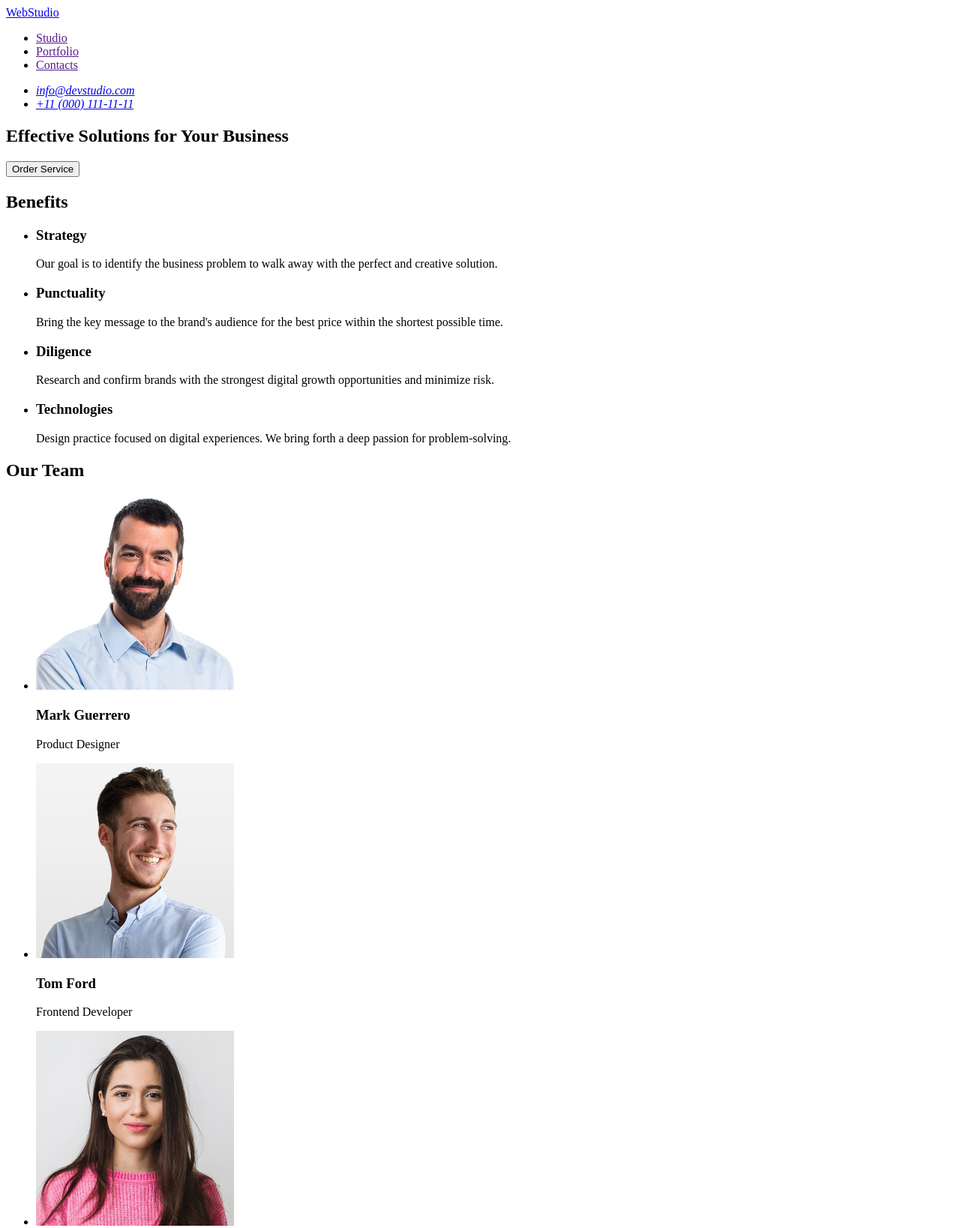
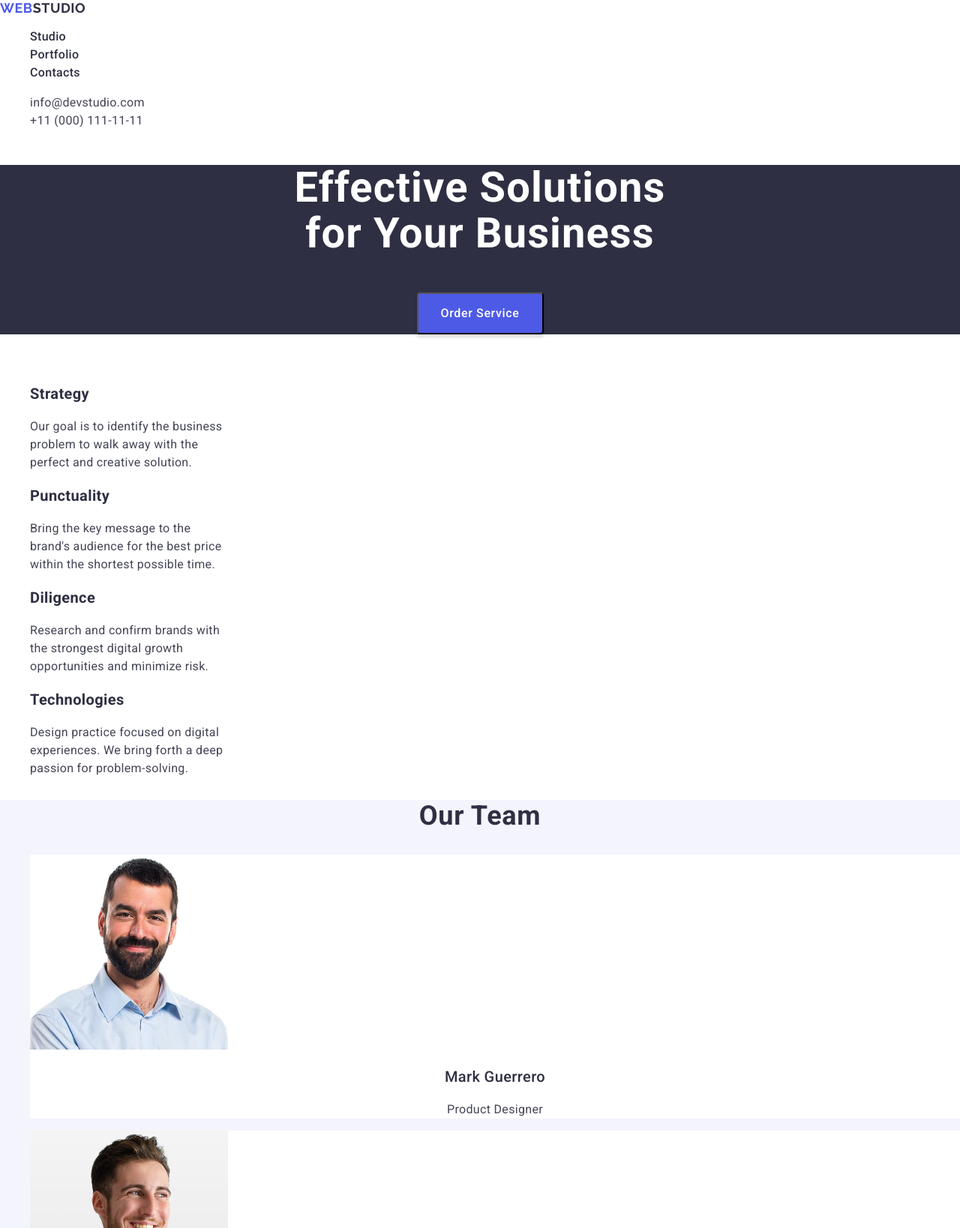
Before and after one commit to maksym-pidhornyi25/goit-markup-hw-02, a plain HTML site: page index.html in a window 1280 px wide. Shown: the top 1638 px of the page at 75% size. Drawn offline with nearby package versions, Linux system fonts and the light colour scheme.

Commit message:
add styles html

```diff
--- /dev/null
+++ b/css/styles.css
@@ -0,0 +1,189 @@
+body {
+  font-family: "Roboto", sans-serif;
+  color: #434455;
+  background-color: #fff;
+}
+
+ul,
+ol {
+  list-style-type: none;
+}
+
+a {
+  text-decoration: none;
+}
+
+.logo {
+  font-family: "Raleway", sans-serif;
+  font-weight: 700;
+  font-size: 18px;
+  line-height: 1.17;
+  letter-spacing: 0.03em;
+  text-transform: uppercase;
+  color: #4d5ae5;
+}
+
+.header-logo {
+  margin-right: 76px;
+}
+
+.header-logo .logo-part {
+  color: #2e2f42;
+}
+
+.nav-link {
+  font-weight: 500;
+  font-size: 16px;
+  line-height: 1.5;
+  letter-spacing: 0.02em;
+  color: #2e2f42;
+}
+
+.contacts {
+  font-style: normal;
+}
+
+.contacts-link {
+  font-size: 16px;
+  line-height: 1.5;
+  letter-spacing: 0.02em;
+  color: #434455;
+}
+
+.nav-link:hover,
+.nav-link:focus,
+.contacts-link:hover,
+.contacts-link:focus {
+  color: #404bbf;
+}
+
+.hero-banner,
+.page-footer {
+  background-color: #2e2f42;
+}
+
+.hero-banner {
+  text-align: center;
+}
+
+.page-title {
+  font-weight: 700;
+  font-size: 56px;
+  line-height: 1.1;
+  letter-spacing: 0.02em;
+  color: #fff;
+}
+
+.hero-banner-btn {
+  border-radius: 4px;
+  width: 169px;
+  height: 56px;
+  background-color: #4d5ae5;
+  font-weight: 500;
+  font-size: 16px;
+  line-height: 1.5;
+  letter-spacing: 0.04em;
+  color: #fff;
+  box-shadow: 0 4px 4px 0 rgba(0, 0, 0, 0.15);
+  cursor: pointer;
+}
+
+.hero-banner-btn:hover,
+.hero-banner-btn:focus {
+  background-color: #404bbf;
+}
+
+.benefits-title {
+  color: #fff;
+}
+
+.benefits-subtitle {
+  font-size: 20px;
+  line-height: 1.2;
+  letter-spacing: 0.02em;
+  color: #2e2f42;
+}
+
+.benefits-descr {
+  font-weight: 400;
+  font-size: 16px;
+  line-height: 1.5;
+  letter-spacing: 0.02em;
+  color: #434455;
+}
+
+.team-members {
+  background-color: #f4f4fd;
+}
+
+.team-members-title {
+  font-weight: 700;
+  font-size: 36px;
+  line-height: 1.2;
+  letter-spacing: 0.02em;
+  text-align: center;
+  color: #2e2f42;
+}
+
+.team-members-subtitle {
+  font-weight: 500;
+  font-size: 20px;
+  line-height: 1.2;
+  letter-spacing: 0.02em;
+  text-align: center;
+  color: #2e2f42;
+}
+
+.team-members-descr {
+  font-weight: 400;
+  font-size: 16px;
+  line-height: 1.5;
+  letter-spacing: 0.02em;
+  text-align: center;
+  color: #434455;
+}
+
+.team-members-list-item {
+  background-color: #fff;
+}
+
+.portfolio-title {
+  font-weight: 700;
+  font-size: 36px;
+  line-height: 1.2;
+  letter-spacing: 0.02em;
+  text-align: center;
+  color: #2e2f42;
+}
+
+.portfolio-card-title {
+  font-weight: 500;
+  font-size: 20px;
+  line-height: 1.2;
+  letter-spacing: 0.02em;
+  color: #2e2f42;
+}
+
+.portfolio-card-descr {
+  font-weight: 400;
+  font-size: 16px;
+  line-height: 1.5;
+  letter-spacing: 0.02em;
+  color: #434455;
+}
+
+.footer-logo {
+  margin-bottom: 16px;
+}
+
+.footer-logo .logo-part {
+  color: #f4f4fd;
+}
+
+.footer-descr {
+  font-weight: 400;
+  font-size: 16px;
+  line-height: 1.5;
+  letter-spacing: 0.02em;
+  color: #f4f4fd;
+}
--- a/index.html
+++ b/index.html
@@ -4,113 +4,219 @@
     <meta charset="UTF-8" />
     <meta name="viewport" content="width=device-width, initial-scale=1.0" />
     <title>Web Studio</title>
+    <link
+      rel="stylesheet"
+      href="https://cdnjs.cloudflare.com/ajax/libs/modern-normalize/3.0.1/modern-normalize.min.css"
+      integrity="sha512-q6WgHqiHlKyOqslT/lgBgodhd03Wp4BEqKeW6nNtlOY4quzyG3VoQKFrieaCeSnuVseNKRGpGeDU3qPmabCANg=="
+      crossorigin="anonymous"
+      referrerpolicy="no-referrer"
+    />
+    <link rel="preconnect" href="https://fonts.googleapis.com" />
+    <link rel="preconnect" href="https://fonts.gstatic.com" crossorigin />
+    <link
+      href="https://fonts.googleapis.com/css2?family=Raleway:wght@700&family=Roboto:wght@400;500;700&display=swap"
+      rel="stylesheet"
+    />
+    <link rel="stylesheet" href="./css/styles.css" />
   </head>
   <body>
-    <header>
-      <nav>
-        <a href="./index.html">WebStudio</a>
-        <ul>
-          <li><a href="">Studio</a></li>
-          <li><a href="">Portfolio</a></li>
-          <li><a href="">Contacts</a></li>
+    <header class="page-header">
+      <nav class="header-nav">
+        <a class="logo header-logo" href="./index.html"
+          >Web<span class="logo-part">Studio</span></a
+        >
+        <ul class="nav-list">
+          <li class="nav-item">
+            <a class="nav-link" href="./index.html">Studio</a>
+          </li>
+          <li class="nav-item"><a class="nav-link" href="">Portfolio</a></li>
+          <li class="nav-item"><a class="nav-link" href="">Contacts</a></li>
         </ul>
       </nav>
 
-      <address>
-        <ul>
-          <li><a href="mailto:info@devstudio.com">info@devstudio.com</a></li>
-          <li><a href="tel:+110001111111">+11 (000) 111-11-11</a></li>
+      <address class="contacts">
+        <ul class="contacts-list">
+          <li class="contacts-item">
+            <a class="contacts-link" href="mailto:info@devstudio.com"
+              >info@devstudio.com</a
+            >
+          </li>
+          <li class="contacts-item">
+            <a class="contacts-link" href="tel:+110001111111"
+              >+11 (000) 111-11-11</a
+            >
+          </li>
         </ul>
       </address>
     </header>
     <main>
-      <section id="hero-banner">
-        <h1>Effective Solutions for Your Business</h1>
-        <button type="button">Order Service</button>
+      <section class="hero-banner" id="hero-banner">
+        <h1 class="page-title">Effective Solutions<br />for Your Business</h1>
+        <button class="hero-banner-btn" type="button">Order Service</button>
       </section>
-      <section id="benefits">
-        <h2>Benefits</h2>
-        <ul>
-          <li>
-            <h3>Strategy</h3>
-            <p>
-              Our goal is to identify the business problem to walk away with the
+      <section class="benefits" id="benefits">
+        <h2 class="benefits-title">Benefits</h2>
+        <ul class="benefits-list">
+          <li class="benefits-list-item">
+            <h3 class="benefits-subtitle">Strategy</h3>
+            <p class="benefits-descr">
+              Our goal is to identify the business<br />problem to walk away
+              with the<br />
               perfect and creative solution.
             </p>
           </li>
-          <li>
-            <h3>Punctuality</h3>
-            <p>
-              Bring the key message to the brand's audience for the best price
+          <li class="benefits-list-item">
+            <h3 class="benefits-subtitle">Punctuality</h3>
+            <p class="benefits-descr">
+              Bring the key message to the<br />brand's audience for the best
+              price<br />
               within the shortest possible time.
             </p>
           </li>
-          <li>
-            <h3>Diligence</h3>
-            <p>
-              Research and confirm brands with the strongest digital growth
-              opportunities and minimize risk.
+          <li class="benefits-list-item">
+            <h3 class="benefits-subtitle">Diligence</h3>
+            <p class="benefits-descr">
+              Research and confirm brands with<br />the strongest digital
+              growth<br />opportunities and minimize risk.
             </p>
           </li>
-          <li>
-            <h3>Technologies</h3>
-            <p>
-              Design practice focused on digital experiences. We bring forth a
-              deep passion for problem-solving.
+          <li class="benefits-list-item">
+            <h3 class="benefits-subtitle">Technologies</h3>
+            <p class="benefits-descr">
+              Design practice focused on digital<br />experiences. We bring
+              forth a deep<br />passion for problem-solving.
             </p>
           </li>
         </ul>
       </section>
-      <section id="team-members">
-        <h2>Our Team</h2>
-        <ul>
-          <li>
+      <section class="team-members" id="team-members">
+        <h2 class="team-members-title">Our Team</h2>
+        <ul class="team-members-list">
+          <li class="team-members-list-item">
             <img
               src="./images/mark-guerrero.jpg"
               alt="First Member"
               width="264"
               height="260"
+              class="team-members-image"
             />
-            <h3>Mark Guerrero</h3>
-            <p>Product Designer</p>
+            <h3 class="team-members-subtitle">Mark Guerrero</h3>
+            <p class="team-members-descr">Product Designer</p>
           </li>
-          <li>
+          <li class="team-members-list-item">
             <img
               src="./images/tom-ford.jpg"
               alt="Second Member"
               width="264"
               height="260"
+              class="team-members-image"
             />
-            <h3>Tom Ford</h3>
-            <p>Frontend Developer</p>
+            <h3 class="team-members-subtitle">Tom Ford</h3>
+            <p class="team-members-descr">Frontend Developer</p>
           </li>
-          <li>
+          <li class="team-members-list-item">
             <img
               src="./images/camila-garcia.jpg"
               alt="Third Member"
               width="264"
               height="260"
+              class="team-members-image"
             />
-            <h3>Camila Garcia</h3>
-            <p>Marketing</p>
+            <h3 class="team-members-subtitle">Camila Garcia</h3>
+            <p class="team-members-descr">Marketing</p>
           </li>
-          <li>
+          <li class="team-members-list-item">
             <img
               src="./images/daniel-wilson.jpg"
               alt="The Fourth Member"
               width="264"
               height="260"
+              class="team-members-image"
             />
-            <h3>Daniel Wilson</h3>
-            <p>UI Designer</p>
+            <h3 class="team-members-subtitle">Daniel Wilson</h3>
+            <p class="team-members-descr">UI Designer</p>
+          </li>
+        </ul>
+      </section>
+      <section class="portfolio" id="portfolio">
+        <h2 class="portfolio-title">Our Portfolio</h2>
+        <ul class="portfolio-card-list">
+          <li class="portfolio-list-item">
+            <img
+              src="./images/banking-app.jpg"
+              alt="banking-app"
+              width="360"
+              height="300"
+              class="portfolio-card-image"
+            />
+            <h3 class="portfolio-card-title">Banking App</h3>
+            <p class="portfolio-card-descr">App</p>
+          </li>
+          <li class="portfolio-list-item">
+            <img
+              src="./images/cashlees-payment.jpg"
+              alt="cashlees-payment"
+              width="360"
+              height="300"
+              class="portfolio-card-image"
+            />
+            <h3 class="portfolio-card-title">Cashless Payment</h3>
+            <p class="portfolio-card-descr">Marketing</p>
+          </li>
+          <li class="portfolio-list-item">
+            <img
+              src="./images/meditation-app.jpg"
+              alt="meditation-app"
+              width="360"
+              height="300"
+              class="portfolio-card-image"
+            />
+            <h3 class="portfolio-card-title">Meditation App</h3>
+            <p class="portfolio-card-descr">App</p>
+          </li>
+          <li class="portfolio-list-item">
+            <img
+              src="./images/taxi-service.jpg"
+              alt="taxi-service"
+              width="360"
+              height="300"
+              class="portfolio-card-image"
+            />
+            <h3 class="portfolio-card-title">Taxi Service</h3>
+            <p class="portfolio-card-descr">Marketing</p>
+          </li>
+          <li class="portfolio-list-item">
+            <img
+              src="./images/screen-illustration.jpg"
+              alt="screen-illustration"
+              width="360"
+              height="300"
+              class="portfolio-card-image"
+            />
+            <h3 class="portfolio-card-title">Screen Illustrations</h3>
+            <p class="portfolio-card-descr">Design</p>
+          </li>
+          <li class="portfolio-list-item">
+            <img
+              src="./images/online-courses.jpg"
+              alt="online-courses"
+              width="360"
+              height="300"
+              class="portfolio-card-image"
+            />
+            <h3 class="portfolio-card-title">Online Courses</h3>
+            <p class="portfolio-card-descr">Marketing</p>
           </li>
         </ul>
       </section>
     </main>
-    <footer>
-      <a href="./index.html">WebStudio</a>
-      <p>
-        Increase the flow of customers and sales for your business with digital
+    <footer class="page-footer">
+      <a class="logo footer-logo" href="./index.html"
+        >Web<span class="logo-part">Studio</span></a
+      >
+      <p class="footer-descr">
+        Increase the flow of customers and<br />sales for your business with
+        digital<br />
         marketing & growth solutions.
       </p>
     </footer>
```
Also changed, not shown: images/banking-app.jpg (added), images/cashlees-payment.jpg (added), images/meditation-app.jpg (added), images/online-courses.jpg (added), images/screen-illustration.jpg (added), images/taxi-service.jpg (added).
